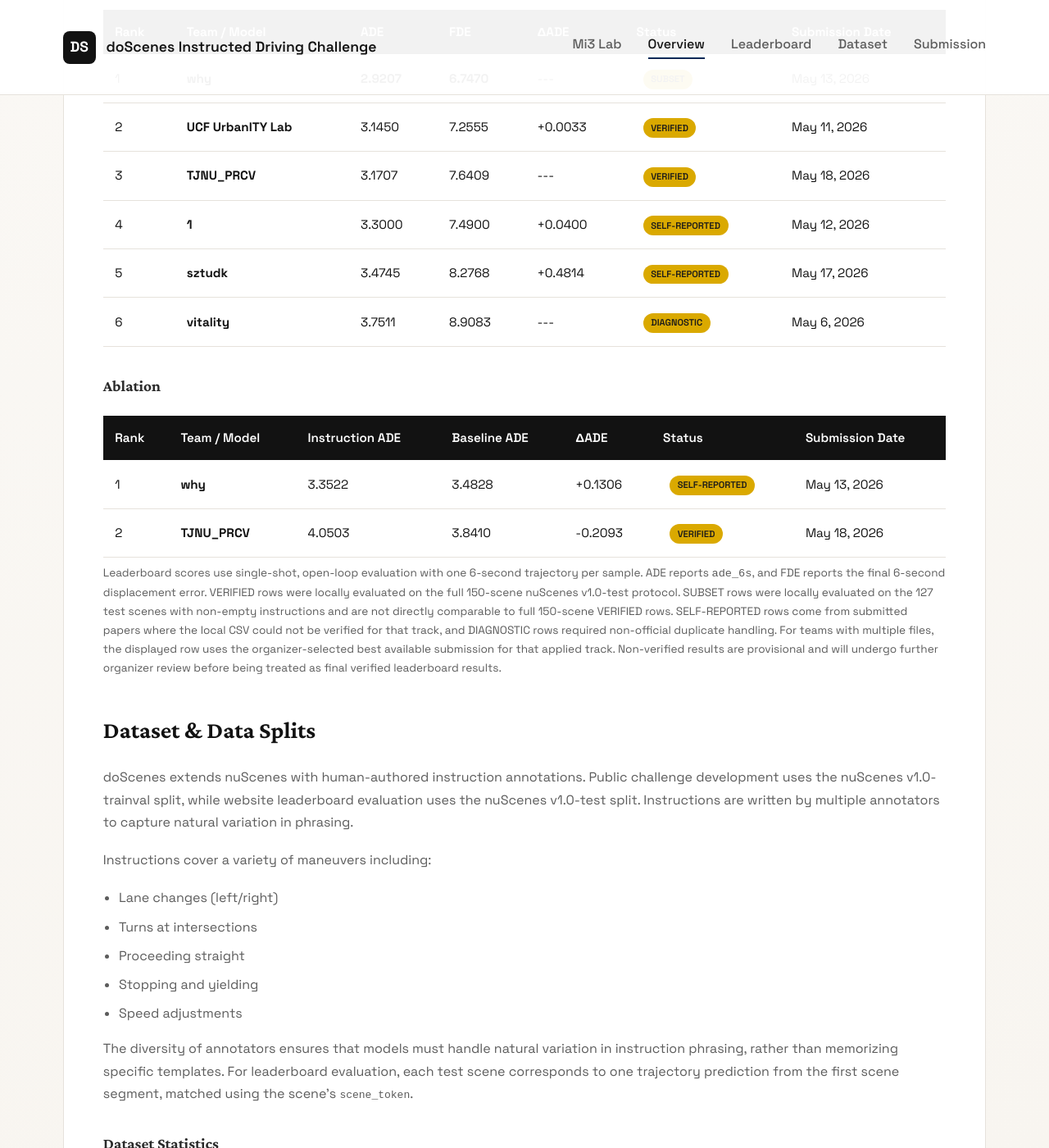
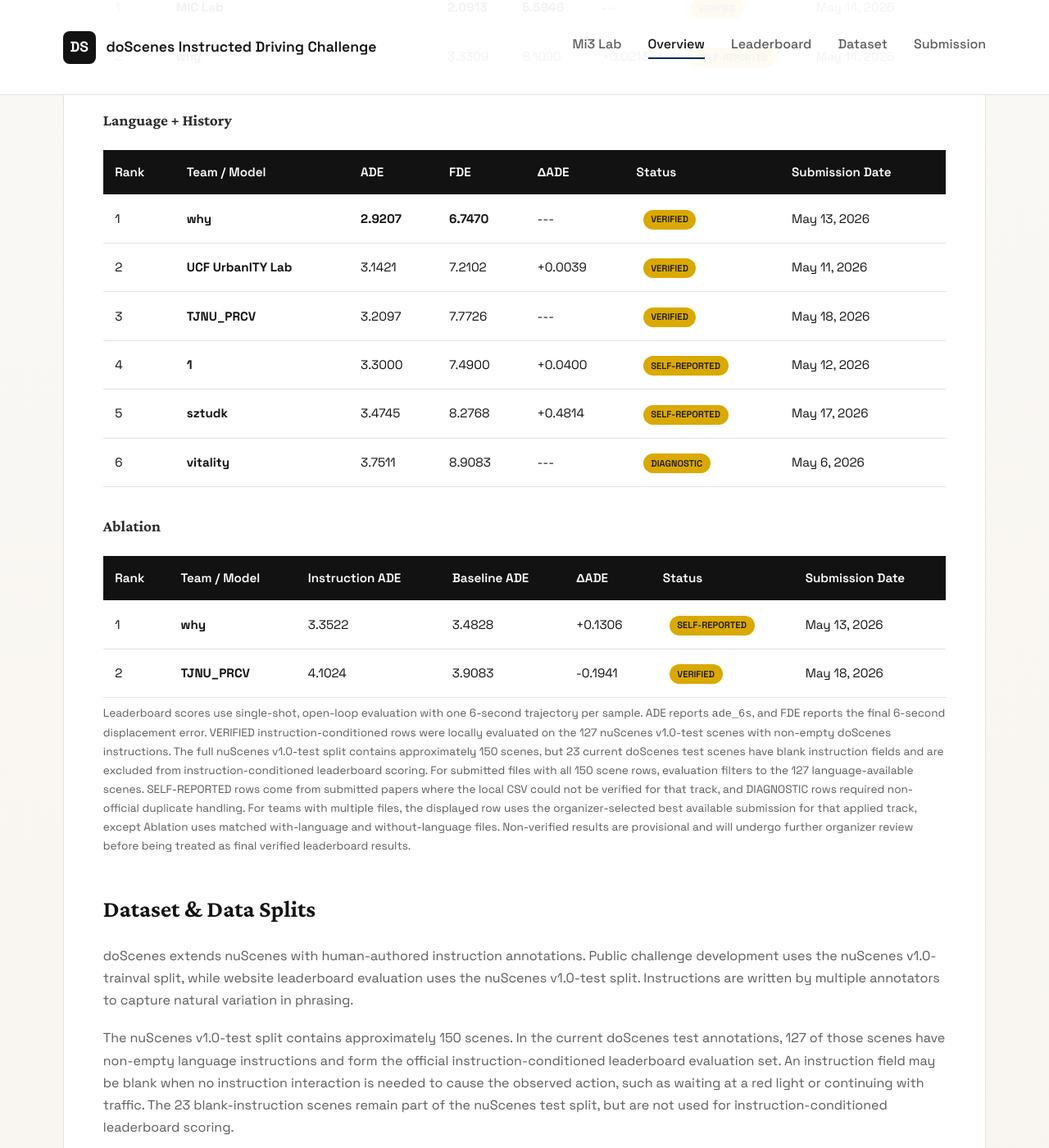
Before and after one commit to Mi3-Lab/mi3-lab.github.io, a Jekyll site: the page doScenes_challenge.html, which Jekyll copies as it is, in a window 1280 px wide and 1400 px high, scrolled down 4074 px. Shown: the whole window at 82% size. Built offline with Jekyll 4.4.1, drawn with Linux system fonts in a browser that asks for light colours; some of the changed text lies outside the part shown.

Commit message:
Update leaderboard to use the 127 scenes

```diff
--- a/doScenes_challenge.html
+++ b/doScenes_challenge.html
@@ -807,6 +807,13 @@
                     </ol>
                     <h2 id="leaderboard">Leaderboard</h2>
                     <p>Test-set leaderboard for instruction-conditioned trajectory prediction. Baselines are listed first.</p>
+                    <div class="callout">
+                        <strong>Leaderboard protocol update:</strong> The nuScenes v1.0-test split contains approximately
+                        150 source scenes. The current doScenes instruction-conditioned leaderboard evaluates the 127 test
+                        scenes with non-empty doScenes language instructions. The remaining 23 scenes have blank instruction
+                        fields and are not used for instruction-conditioned leaderboard scoring. Submitted files that include
+                        all 150 scenes are filtered to the 127 language-available scenes for scoring.
+                    </div>
 
                     <h3>Full Multimodal</h3>
                     <table class="leaderboard-table">
@@ -843,8 +850,8 @@
                             <tr>
                                 <td>1</td>
                                 <td><strong>MIC Lab</strong></td>
-                                <td><strong>2.0539</strong></td>
-                                <td><strong>5.4318</strong></td>
+                                <td><strong>2.0913</strong></td>
+                                <td><strong>5.5946</strong></td>
                                 <td>---</td>
                                 <td><span class="baseline-badge">VERIFIED</span></td>
                                 <td>May 14, 2026</td>
@@ -881,23 +888,23 @@
                                 <td><strong>2.9207</strong></td>
                                 <td><strong>6.7470</strong></td>
                                 <td>---</td>
-                                <td><span class="baseline-badge">SUBSET</span></td>
+                                <td><span class="baseline-badge">VERIFIED</span></td>
                                 <td>May 13, 2026</td>
                             </tr>
                             <tr>
                                 <td>2</td>
                                 <td><strong>UCF UrbanITY Lab</strong></td>
-                                <td>3.1450</td>
-                                <td>7.2555</td>
-                                <td>+0.0033</td>
+                                <td>3.1421</td>
+                                <td>7.2102</td>
+                                <td>+0.0039</td>
                                 <td><span class="baseline-badge">VERIFIED</span></td>
                                 <td>May 11, 2026</td>
                             </tr>
                             <tr>
                                 <td>3</td>
                                 <td><strong>TJNU_PRCV</strong></td>
-                                <td>3.1707</td>
-                                <td>7.6409</td>
+                                <td>3.2097</td>
+                                <td>7.7726</td>
                                 <td>---</td>
                                 <td><span class="baseline-badge">VERIFIED</span></td>
                                 <td>May 18, 2026</td>
@@ -958,16 +965,16 @@
                             <tr>
                                 <td>2</td>
                                 <td><strong>TJNU_PRCV</strong></td>
-                                <td>4.0503</td>
-                                <td>3.8410</td>
-                                <td>-0.2093</td>
+                                <td>4.1024</td>
+                                <td>3.9083</td>
+                                <td>-0.1941</td>
                                 <td><span class="baseline-badge">VERIFIED</span></td>
                                 <td>May 18, 2026</td>
                             </tr>
                         </tbody>
                     </table>
 
-                    <p class="helper-text">Leaderboard scores use single-shot, open-loop evaluation with one 6-second trajectory per sample. ADE reports <code>ade_6s</code>, and FDE reports the final 6-second displacement error. VERIFIED rows were locally evaluated on the full 150-scene nuScenes v1.0-test protocol. SUBSET rows were locally evaluated on the 127 test scenes with non-empty instructions and are not directly comparable to full 150-scene VERIFIED rows. SELF-REPORTED rows come from submitted papers where the local CSV could not be verified for that track, and DIAGNOSTIC rows required non-official duplicate handling. For teams with multiple files, the displayed row uses the organizer-selected best available submission for that applied track. Non-verified results are provisional and will undergo further organizer review before being treated as final verified leaderboard results.</p>
+                    <p class="helper-text">Leaderboard scores use single-shot, open-loop evaluation with one 6-second trajectory per sample. ADE reports <code>ade_6s</code>, and FDE reports the final 6-second displacement error. VERIFIED instruction-conditioned rows were locally evaluated on the 127 nuScenes v1.0-test scenes with non-empty doScenes instructions. The full nuScenes v1.0-test split contains approximately 150 scenes, but 23 current doScenes test scenes have blank instruction fields and are excluded from instruction-conditioned leaderboard scoring. For submitted files with all 150 scene rows, evaluation filters to the 127 language-available scenes. SELF-REPORTED rows come from submitted papers where the local CSV could not be verified for that track, and DIAGNOSTIC rows required non-official duplicate handling. For teams with multiple files, the displayed row uses the organizer-selected best available submission for that applied track, except Ablation uses matched with-language and without-language files. Non-verified results are provisional and will undergo further organizer review before being treated as final verified leaderboard results.</p>
 
                     <h2 id="data">Dataset & Data Splits</h2>
 
@@ -975,6 +982,14 @@
                         doScenes extends nuScenes with human-authored instruction annotations. Public challenge development
                         uses the nuScenes v1.0-trainval split, while website leaderboard evaluation uses the nuScenes v1.0-test
                         split. Instructions are written by multiple annotators to capture natural variation in phrasing.
+                    </p>
+                    <p>
+                        The nuScenes v1.0-test split contains approximately 150 scenes. In the current doScenes test annotations,
+                        127 of those scenes have non-empty language instructions and form the official instruction-conditioned
+                        leaderboard evaluation set. An instruction field may be blank when no
+                        instruction interaction is needed to cause the observed action, such as waiting at a red light or
+                        continuing with traffic. The 23 blank-instruction scenes remain part of the nuScenes test split, but
+                        are not used for instruction-conditioned leaderboard scoring.
                     </p>
                     <p>Instructions cover a variety of maneuvers including:</p>
                     <ul>
@@ -1120,9 +1135,9 @@
                             <tr>
                                 <td><strong>Website Testing</strong></td>
                                 <td>nuScenes v1.0-test split</td>
-                                <td>~150</td>
+                                <td>~150 source scenes; 127 with non-empty doScenes instructions</td>
                                 <td>Evaluations on the website</td>
-                                <td>Use only to generate leaderboard submissions; test ground truth is not publicly available</td>
+                                <td>Instruction-conditioned leaderboard scoring uses the 127 language-available scenes; test ground truth is not publicly available</td>
                             </tr>
                         </tbody>
                     </table>
@@ -1144,9 +1159,10 @@
                     <ul>
                         <li>Each sample uses 2 seconds of ground-truth history and a 6-second prediction horizon sampled at 2 Hz.</li>
                         <li>Leaderboard evaluation uses single-shot, open-loop prediction per sample.</li>
-                        <li>Evaluation uses the first segment of each scene from the nuScenes v1.0-test split.</li>
+                        <li>Instruction-conditioned leaderboard evaluation uses the first segment of each language-available doScenes test scene from the nuScenes v1.0-test split.</li>
                         <li>Sliding-window evaluation is not used for official scoring.</li>
                         <li>Models must generate exactly one trajectory per evaluation sample, matched by <code>sample_token</code>.</li>
+                        <li>The current official instruction-conditioned evaluation set contains 127 test scenes with non-empty doScenes instructions.</li>
                     </ul>
 
                     <h3>Fair Evaluation Requirements</h3>
@@ -1268,7 +1284,8 @@
                             <summary>What is the official leaderboard evaluation protocol?</summary>
                             <p>
                                 Leaderboard evaluation uses single-shot, open-loop prediction on the first segment of each
-                                nuScenes v1.0-test scene. See the Official Evaluation Protocol section for the full setup.
+                                language-available doScenes test scene from the nuScenes v1.0-test split. See the Official
+                                Evaluation Protocol section for the full setup.
                             </p>
                         </details>
                         <details>
@@ -1283,7 +1300,8 @@
                             <p>
                                 For training and validation, participants can use the nuScenes v1.0-trainval split, which contains
                                 approximately 850 scenes. For testing and evaluations on the website, participants should use the nuScenes
-                                v1.0-test split, which contains approximately 150 scenes. The test split may be used only to generate
+                                v1.0-test split, which contains approximately 150 source scenes. The current doScenes instruction-conditioned
+                                leaderboard uses the 127 test scenes with non-empty language instructions. The test split may be used only to generate
                                 leaderboard submissions; test-set ground truth is not publicly available, and no training,
                                 validation, model selection, or tuning is allowed on the test split.
                             </p>
@@ -1325,7 +1343,7 @@
                         <details>
                             <summary>How are multiple instructions for one scene handled?</summary>
                             <p>
-                                For leaderboard evaluation, each scene corresponds to a single trajectory from the first segment
+                                For leaderboard evaluation, each language-available scene corresponds to a single trajectory from the first segment
                                 of the test-set scene. When using the dataloader, use the returned <code>scene_token</code> as
                                 the <code>sample_token</code> and submit one predicted trajectory for each evaluation scene.
                             </p>
```
